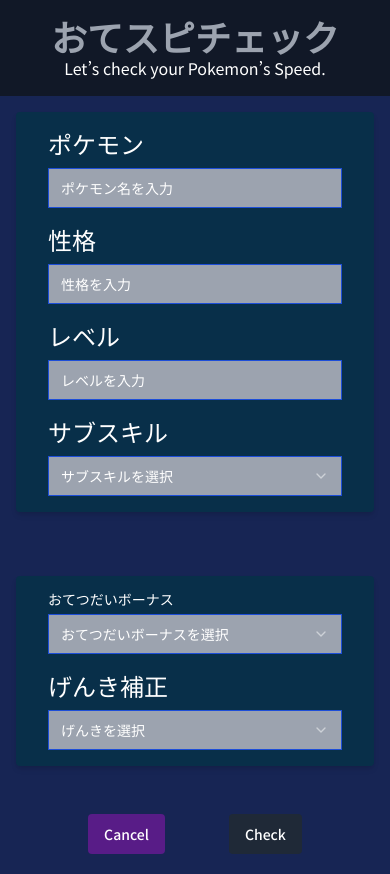
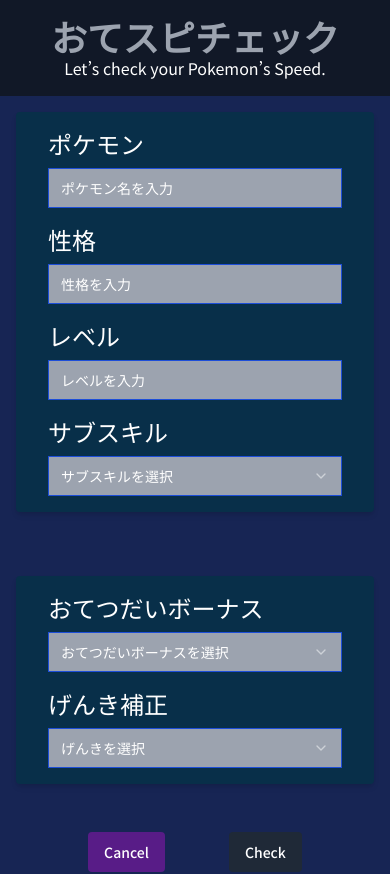
Before and after one commit to Sug1re/PokemonSleep_HelpSpeed, a Next.js app: page / in a window 390 px wide. Shown: the top 874 px of the page. Built offline with nearby package versions, Linux system fonts and the light colour scheme.

Commit message:
CSSv-1.1

```diff
--- a/app/components/Bonuss.tsx
+++ b/app/components/Bonuss.tsx
@@ -37,9 +37,8 @@
   };
   return (
     <div className="flex flex-col space-y-2 container md:w-4/5">
-        <Label className="md:text-2xl sm:text-xl text-white flex" htmlFor="pokemonBonuss">
+        <Label className="text-2xl text-white flex" htmlFor="pokemonBonuss">
           おてつだいボーナス
-          {/* おてボ */}
         </Label>
         <Select onValueChange={handlePokemonBonussChange}  >
           <SelectTrigger
```
